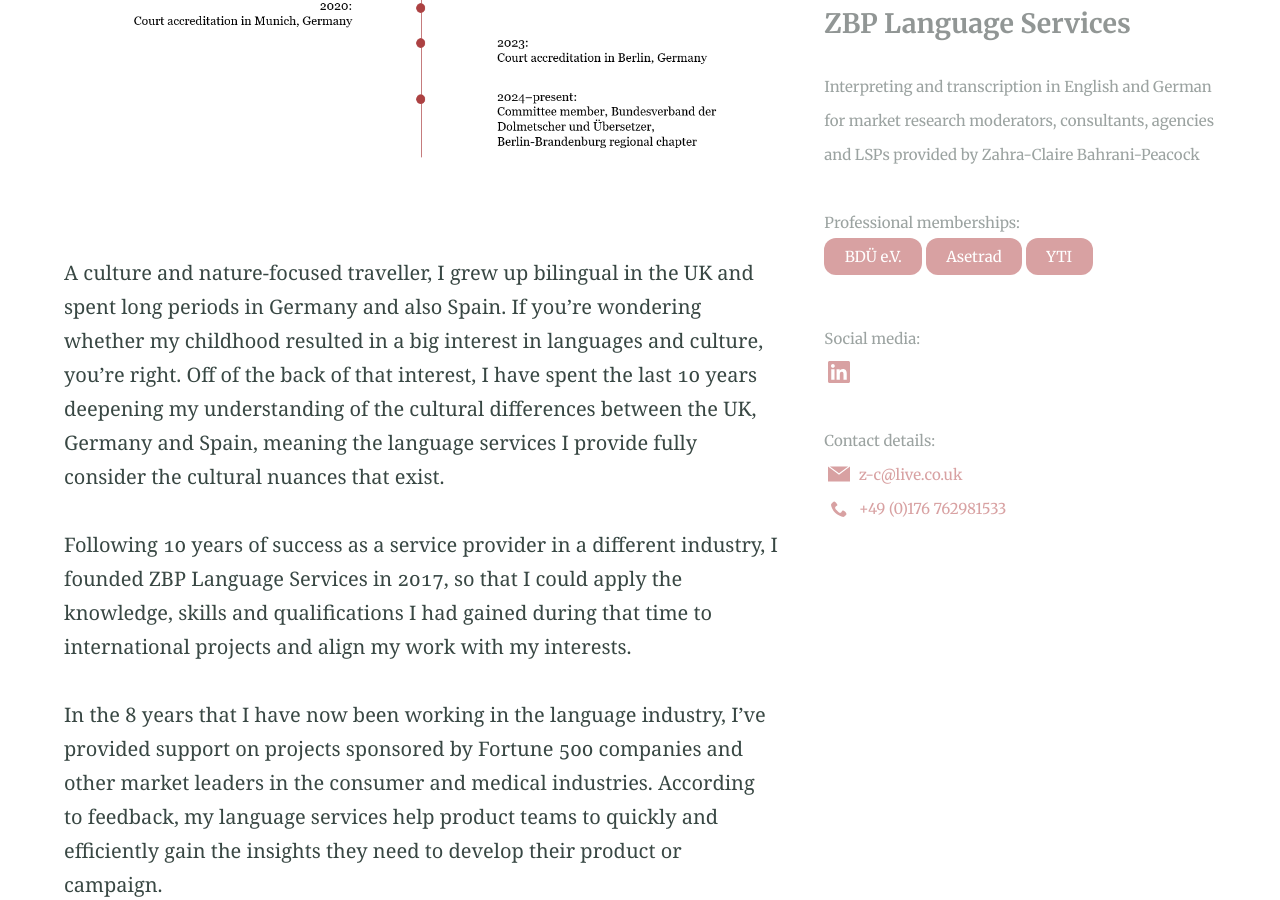
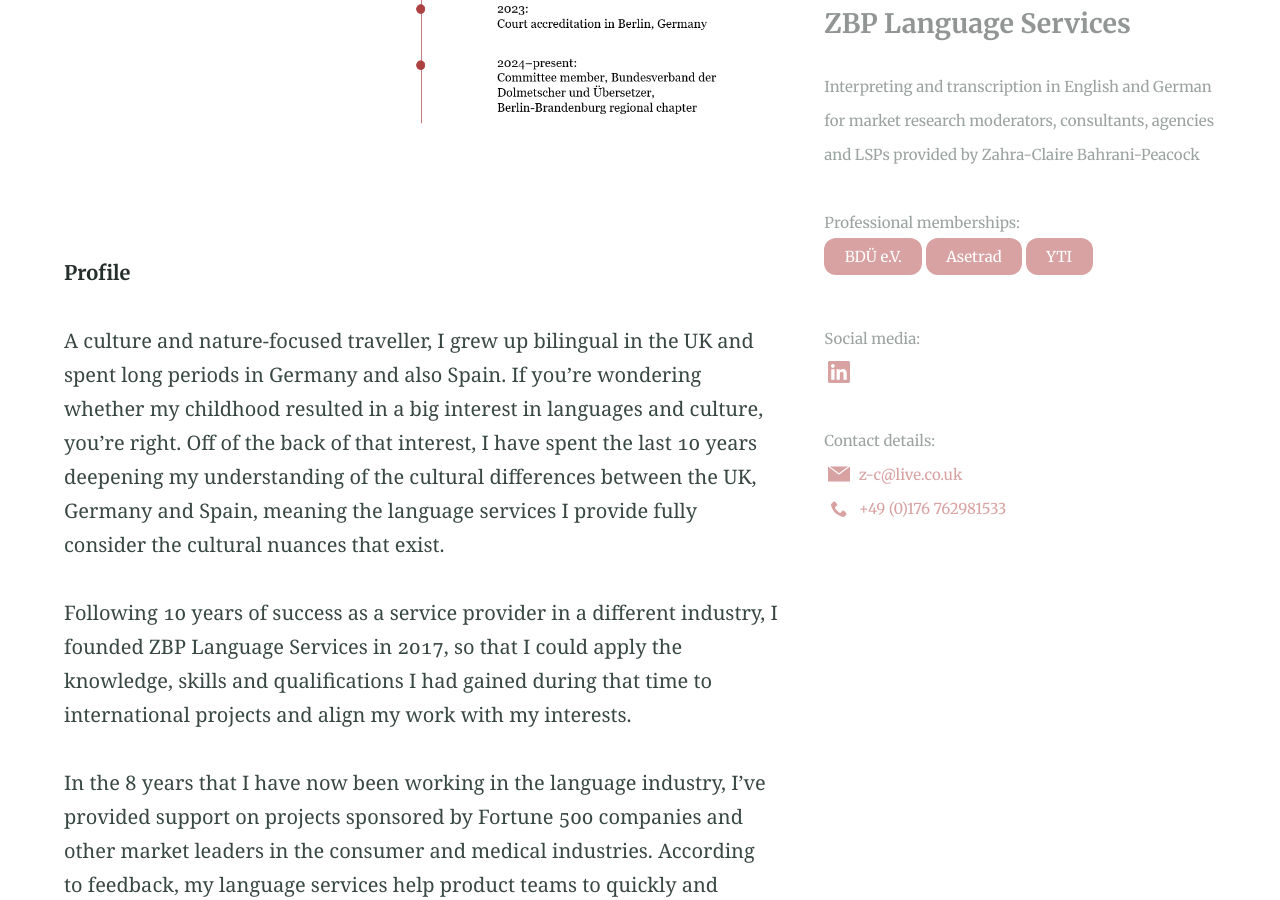
Before and after one commit to Website-2/zbp-language-services.github.io, a Jekyll site: the page built from about.md, in a window 1280 px wide and 900 px high, scrolled down 1324 px. Built offline with Jekyll 4.4.1, drawn with Linux system fonts in a browser that asks for light colours.

Commit message:
Text update

```diff
--- a/about.md
+++ b/about.md
@@ -13,11 +13,13 @@
 * 8 years of experience in the language industry
 * Regular professional development to ensure up-to-date knowledge of subject matter, industry trends and best practices
 * In-depth cultural knowledge thanks to growing up bilingual in the UK, extensive travel, and having lived in both Spain and Germany
-<br><br><br><br>
+<br><br><br>
 <h6>Education, accreditations and experience</h6>
 <br>
 {% include figure.html image="/assets/CV timeline.png" position="center" %}
 <br><br>
+<h6>Profile</h6>
+<br>
 A culture and nature-focused traveller, I grew up bilingual in the UK and spent long periods in Germany and also Spain. If you're wondering whether my childhood resulted in a big interest in languages and culture, you're right. Off of the back of that interest, I have spent the last 10 years deepening my understanding of the cultural differences between the UK, Germany and Spain, meaning the language services I provide fully consider the cultural nuances that exist.
 <br><br>
 Following 10 years of success as a service provider in a different industry, I founded ZBP Language Services in 2017, so that I could apply the knowledge, skills and qualifications I had gained during that time to international projects and align my work with my interests.
```
